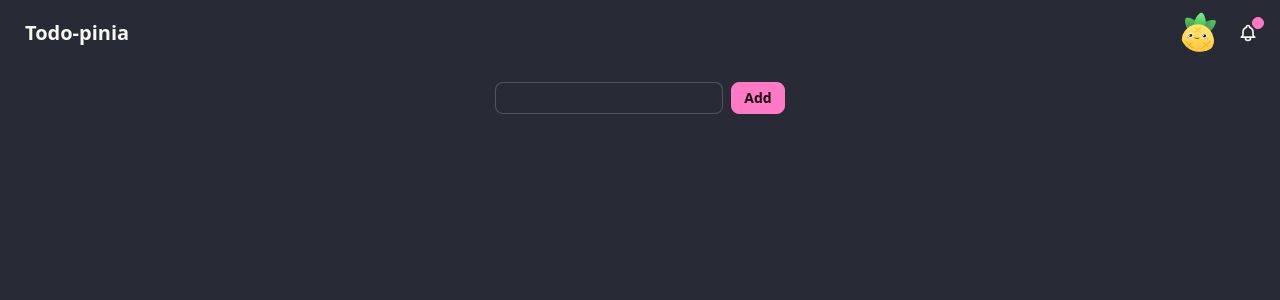
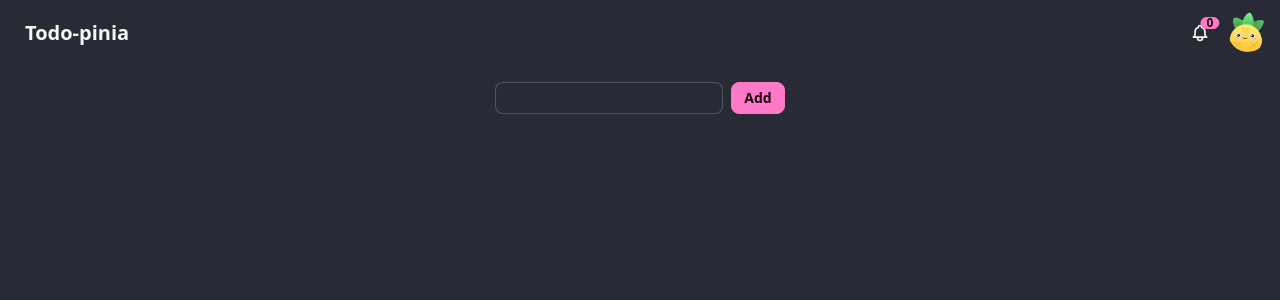
Before and after one commit to dezoliveira/todo-pinia, a Vue app: page / in a window 1280 px wide. Shown: the top 300 px of the page. Built offline with nearby package versions, Linux system fonts and the light colour scheme.

Commit message:
add: todoList countdown notification

```diff
--- a/src/assets/main.css
+++ b/src/assets/main.css
@@ -1,4 +1,8 @@
 @import './base.css';
+
+* {
+
+}
 
 #app {
   display: flex;
--- a/src/components/TodoNavbar.vue
+++ b/src/components/TodoNavbar.vue
@@ -4,15 +4,6 @@
     <a class="btn btn-ghost text-xl">Todo-pinia</a>
   </div>
   <div class="navbar-end">
-    <div class="dropdown dropdown-end">
-      <div tabindex="0" role="button" class="btn btn-ghost btn-circle avatar">
-        <div class="w-10 rounded-full">
-          <img
-            alt="Tailwind CSS Navbar component"
-            src="../assets/logo-pinia.png" />
-        </div>
-      </div>
-    </div>
     <button class="btn btn-ghost btn-circle">
       <div class="indicator">
         <svg
@@ -27,16 +18,32 @@
             stroke-width="2"
             d="M15 17h5l-1.405-1.405A2.032 2.032 0 0118 14.158V11a6.002 6.002 0 00-4-5.659V5a2 2 0 10-4 0v.341C7.67 6.165 6 8.388 6 11v3.159c0 .538-.214 1.055-.595 1.436L4 17h5m6 0v1a3 3 0 11-6 0v-1m6 0H9" />
         </svg>
-        <span class="badge badge-xs badge-primary indicator-item"></span>
+        <span class="badge badge-xs badge-primary indicator-item">{{ todoList.length }}</span>
       </div>
     </button>
+    <div class="dropdown dropdown-end">
+      <div tabindex="0" role="button" class="btn btn-ghost btn-circle avatar">
+        <div class="w-10 rounded-full">
+          <img
+            alt="Tailwind CSS Navbar component"
+            src="../assets/logo-pinia.png" />
+        </div>
+      </div>
+    </div>
   </div>
 </div>
 </template>
 
 <script>
+import { storeToRefs } from 'pinia'
+import { useTodoListStore } from '@/store/useTodoListStore'
 export default {
+  setup() {
+    const store = useTodoListStore()
+    const { todoList } = storeToRefs(store)
 
+    return { todoList }
+  }
 }
 </script>
 
```
